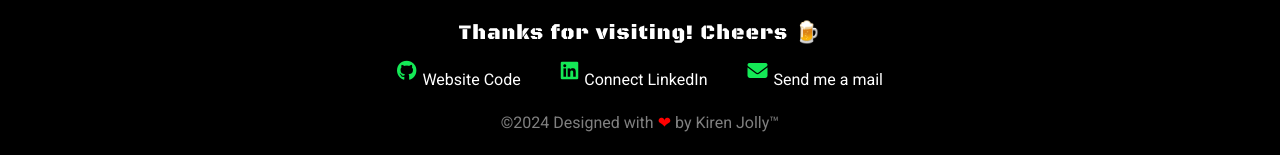
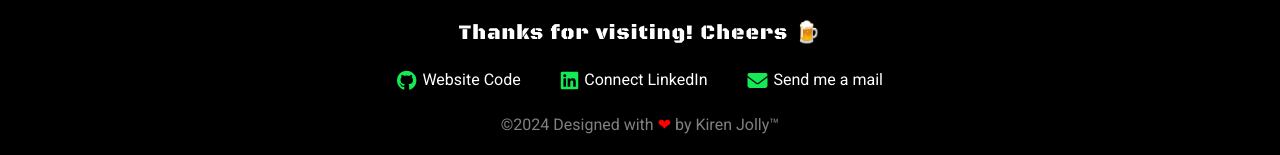
Before and after one commit to kirenjolly/kirenjolly.github.io, a plain HTML site: page index.html in a window 1280 px wide. Shown: the part 5188-5343 px from the top of the page. Drawn offline with nearby package versions, Linux system fonts and the light colour scheme; no server answers; a script that the page names is missing; a web font is replaced by a local one.

Commit message:
Fix footer css

```diff
--- a/css/index.css
+++ b/css/index.css
@@ -755,6 +755,6 @@
     color: gray;
 }
 
-.fa-lg {
-    line-height: 0;
-}
+i.fa-lg {
+    line-height: inherit;
+  }
```
